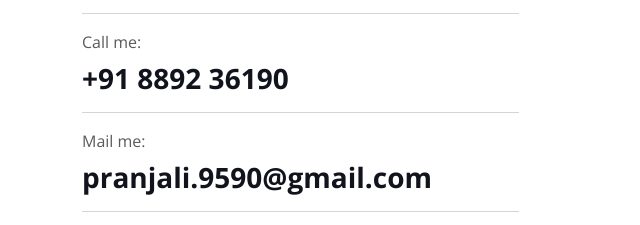
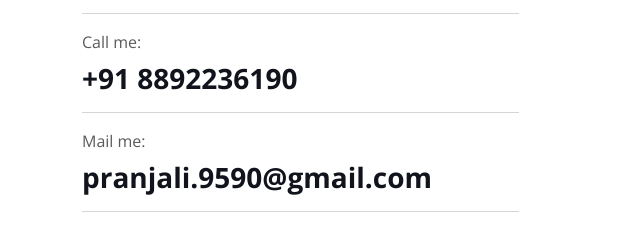
Before and after one commit to pranjali9590/Personal_pro.github.io, a plain HTML site: page index.html in a window 1280 px wide. Shown: the part 4800-5025 px from the top of the page, 0-640 px from the left. Drawn offline with nearby package versions, Linux system fonts and the light colour scheme.

Commit message:
Update index.html

```diff
--- a/index.html
+++ b/index.html
@@ -578,7 +578,7 @@ Django Frame-work / Python</p>
                     <h3 class="fw-bold">Banglore, Karnataka, INDIA</h3>
                     <hr class="w-100">
                     <p class="mb-2">Call me:</p>
-                    <h3 class="fw-bold">+91 8892 36190</h3>
+                    <h3 class="fw-bold">+91 8892236190</h3>
                     <hr class="w-100">
                     <p class="mb-2">Mail me:</p>
                     <h3 class="fw-bold">pranjali.9590@gmail.com</h3>
```
